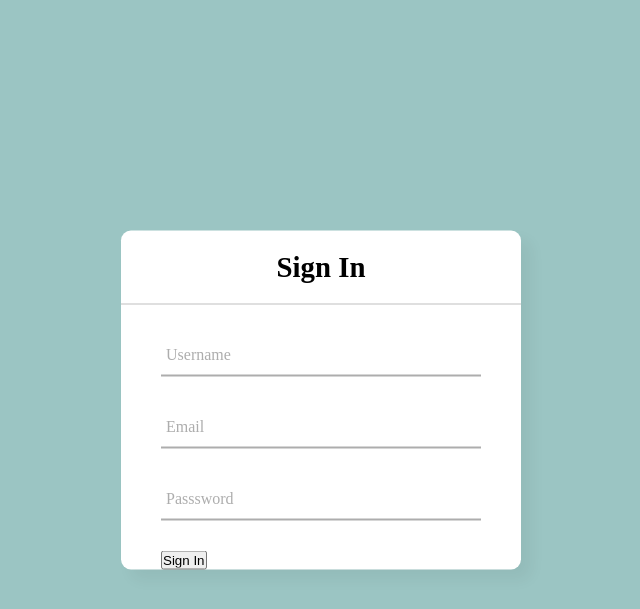
After one commit to razvanbela/principal33_2, a PHP site: page /signin.php in a window 1280 px wide. The commit adds this page. Shown: the top 609 px of the page, without its empty margins (319-959 px from the left). Run offline with PHP 8.4, Linux system fonts and the light colour scheme.

Commit message:
Initial commit

```diff
--- a/app/public/main.css
+++ b/app/public/main.css
@@ -6,6 +6,9 @@
 
 html {
     font-size: 90%;
+}
+body{
+    background-color: #9bc5c3;
 }
 
 .container {
@@ -107,3 +110,72 @@ html {
     background-color: #9bc5c3;
     margin: 3rem;
 }
+
+.center{
+    position: absolute;
+    top: 50%;
+    left: 50%;
+    transform: translate(-50%, -50%);
+    width: 400px;
+    background: white;
+    border-radius: 10px;
+    box-shadow: 10px 10px 15px rgba(0,0,0,0.05);
+}
+.center h1{
+    text-align: center;
+    padding: 20px 0;
+    border-bottom: 1px solid silver;
+}
+.center form{
+    padding: 0 40px;
+    box-sizing: border-box;
+}
+form .txt_field{
+    position: relative;
+    border-bottom: 2px solid #adadad;
+    margin: 30px 0; }
+.txt_field input{
+    width: 100%;
+    padding: 0 5px;
+    height: 40px;
+    font-size: 16px;
+    border: none;
+    background: none;
+    outline: none; }
+.txt_field label{
+    position: absolute;
+    top: 50%;
+    left: 5px;
+    color: #adadad;
+    transform: translateY(-50%);
+    font-size: 16px;
+    pointer-events: none;
+    transition: .5s;   }
+.txt_field span::before{
+    content: '';
+    position: absolute;
+    top: 40px;
+    left: 0;
+    width: 0%;
+    height: 2px;
+    background: #2691d9;
+    transition: .5s;
+}
+.txt_field input:focus ~ label,
+.txt_field input:valid ~ label{
+    top: -5px;
+    color: #2691d9;
+}
+.signup_link{
+    margin: 30px 0;
+    text-align: center;
+    font-size: 16px;
+    color: #666666;
+}
+.signup_link a{
+    color: #2691d9;
+    text-decoration: none;
+}
+.signup_link a:hover{
+    text-decoration: underline;
+}
--- /dev/null
+++ b/app/public/signin.php
@@ -0,0 +1,32 @@
+<!DOCTYPE html>
+<html lang="en">
+<head>
+    <meta charset="UTF-8">
+    <meta name="viewport"
+          content="width=device-width, user-scalable=no, initial-scale=1.0, maximum-scale=1.0, minimum-scale=1.0">
+    <meta http-equiv="X-UA-Compatible" content="ie=edge">
+    <title>Login</title>
+    <link rel="stylesheet" href="main.css">
+</head>
+<body>
+<div class="center">
+    <h1>Sign In</h1>
+    <form action="insert_data_signin.php" method="POST" enctype="multipart/form-data">
+        <div class="txt_field">
+            <input type="text" name="name" required>
+            <span></span>
+            <label>Username</label></div>
+        <div class="txt_field">
+            <input type="email" name="email" required>
+            <span></span>
+            <label>Email</label></div>
+        <div class="txt_field">
+            <input type="password" name="password" required>
+            <span></span>
+            <label>Passsword</label>
+        </div>
+        <input type="submit" value="Sign In">
+    </form>
+</div>
+</body>
+</html>
--- a/docker-compose.yml
+++ b/docker-compose.yml
@@ -11,6 +11,8 @@ services:
         build:
           context: .
           dockerfile: PHP.Dockerfile
+        extra_hosts:
+            - host.docker.internal:host-gateway
         volumes:
             - ./app:/app
     mysql:
```
Also changed, not shown: app/public/connect.php (added, +7 -0 lines), app/public/index.php (+13 -4 lines), app/public/insert_data_login.php (added, +18 -0 lines), app/public/insert_data_signin.php (added, +8 -0 lines), app/public/login.php (+11 -7 lines), app/public/main.js (+12 -4 lines), app/public/reserv.php (added, +25 -0 lines), php.ini (added, +8 -0 lines), 2 other files.
